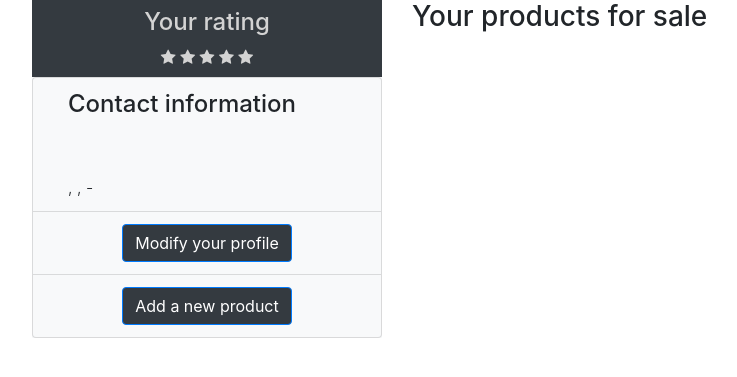
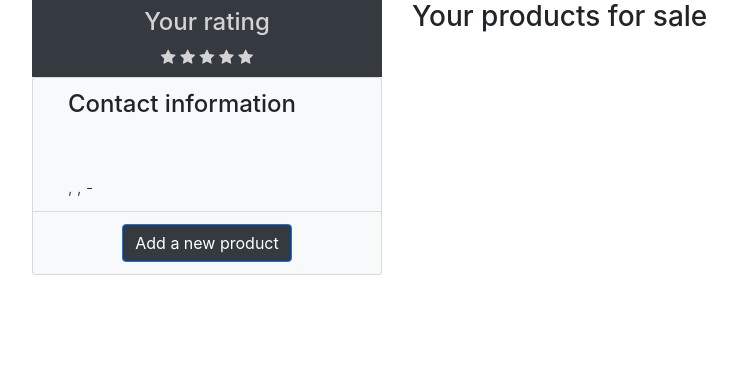
Before and after one commit to OlivierGL/Marketplace, a Django app: template Marketplace/Users/templates/Users/profile.html in a window 1280 px wide. Shown: the part 126-503 px from the top of the page, without its empty margins (53-790 px from the left). Run offline with Django 3.2, Linux system fonts and the light colour scheme; the template is opened without the code that fills it, so the values that code supplies are empty; parts of the project's set-up code (start-up, migrations or seed data) failed here and were passed over; some libraries are stand-ins or nearby versions.

Commit message:
Remove Modify your profile link that won't exist...

```diff
--- a/Marketplace/Users/templates/Users/profile.html
+++ b/Marketplace/Users/templates/Users/profile.html
@@ -26,10 +26,6 @@
                             </div>
                         </li>
                         <li class="bg-light list-group-item text-center">
-                            <a class="btn btn-primary bg-dark"
-                               href="#">Modify your profile</a>
-                        </li>
-                        <li class="bg-light list-group-item text-center">
                             <!-- Adding a product is handled by the Market app -->
                             <a class="btn btn-primary bg-dark"
                                href="add_product/">Add a new product</a>
```
